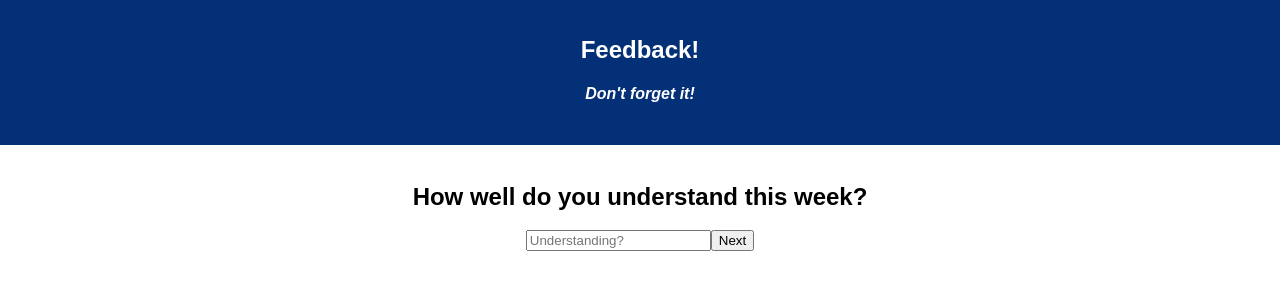
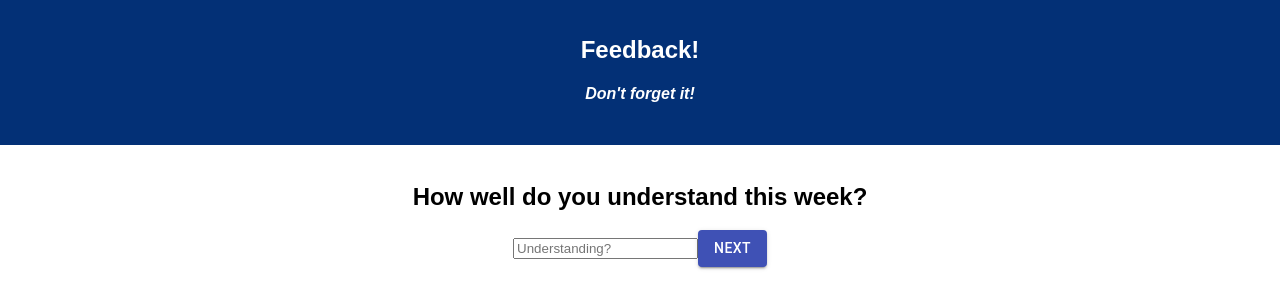
Before and after one commit to joeheintz45/weekend5-feedback-form, a React (Create React App) app: page /#/understanding in a window 1280 px wide. Shown: the top 308 px of the page. Built offline with nearby package versions, Linux system fonts and the light colour scheme.

Commit message:
imported the material-ui button into the app

```diff
--- a/package.json
+++ b/package.json
@@ -4,6 +4,7 @@
   "private": true,
   "proxy": "http://localhost:5000",
   "dependencies": {
+    "@material-ui/core": "^4.11.0",
     "axios": "^0.19.0",
     "bootstrap": "^4.5.3",
     "pg": "^8.2.1",
--- a/src/components/App/App.js
+++ b/src/components/App/App.js
@@ -9,6 +9,7 @@ import CommentPage from '../CommentPage/CommentPage';
 import ReviewPage from '../ReviewPage/ReviewPage';
 import ResetPage from '../ResetPage/ResetPage';
 
+// main app component for the react page
 class App extends Component {
   render() {
     return (
--- a/src/components/CommentPage/CommentPage.js
+++ b/src/components/CommentPage/CommentPage.js
@@ -1,5 +1,6 @@
 import React, { Component } from 'react';
 import { connect } from 'react-redux';
+import Button from '@material-ui/core/Button';
 
 // component that displays the comments input page
 class CommentPage extends Component {
@@ -29,7 +30,13 @@ class CommentPage extends Component {
           placeholder="Comments?"
           type="text"
         />
-        <button onClick={this.nextPageDispatch}>Next</button>
+        <Button
+          variant="contained"
+          color="primary"
+          onClick={this.nextPageDispatch}
+        >
+          Next
+        </Button>
       </div>
     );
   }
--- a/src/components/FeelingPage/FeelingPage.js
+++ b/src/components/FeelingPage/FeelingPage.js
@@ -1,5 +1,6 @@
 import React, { Component } from 'react';
 import { connect } from 'react-redux';
+import Button from '@material-ui/core/Button';
 
 // component for the feeling view
 class FeelingPage extends Component {
@@ -34,7 +35,13 @@ class FeelingPage extends Component {
           placeholder="Feeling?"
           type="number"
         />
-        <button onClick={this.nextPageDispatch}>Next</button>
+        <Button
+          variant="contained"
+          color="primary"
+          onClick={this.nextPageDispatch}
+        >
+          Next
+        </Button>
       </div>
     );
   }
--- a/src/components/HomePage/HomePage.js
+++ b/src/components/HomePage/HomePage.js
@@ -1,4 +1,5 @@
 import React, { Component } from 'react';
+import Button from '@material-ui/core/Button';
 
 // component for the home page view
 class HomePage extends Component {
@@ -11,7 +12,9 @@ class HomePage extends Component {
     return (
       <div>
         <h2>Let's Get started</h2>
-        <button onClick={this.nextPage}>Start</button>
+        <Button variant="contained" color="primary" onClick={this.nextPage}>
+          Start
+        </Button>
       </div>
     );
   }
--- a/src/components/ResetPage/ResetPage.js
+++ b/src/components/ResetPage/ResetPage.js
@@ -1,4 +1,5 @@
 import React, { Component } from 'react';
+import Button from '@material-ui/core/Button';
 
 // component for the reset view
 class ResetPage extends Component {
@@ -11,7 +12,9 @@ class ResetPage extends Component {
     return (
       <div>
         <h2>Thank You for your Feedback!</h2>
-        <button onClick={this.resetPage}>Leave New Feedback</button>
+        <Button variant="contained" color="primary" onClick={this.resetPage}>
+          Leave New Feedback
+        </Button>
       </div>
     );
   }
--- a/src/components/ReviewPage/ReviewPage.js
+++ b/src/components/ReviewPage/ReviewPage.js
@@ -1,6 +1,7 @@
 import axios from 'axios';
 import React, { Component } from 'react';
 import { connect } from 'react-redux';
+import Button from '@material-ui/core/Button';
 
 // component for the feedback review page
 class ReviewPage extends Component {
@@ -40,7 +41,13 @@ class ReviewPage extends Component {
         </p>
         <p>Support: {this.props.store.supportReducer.support}</p>
         <p>Comments: {this.props.store.commentReducer.comment}</p>
-        <button onClick={this.submitFeedback}>Submit</button>
+        <Button
+          variant="contained"
+          color="primary"
+          onClick={this.submitFeedback}
+        >
+          Submit
+        </Button>
       </div>
     );
   }
--- a/src/components/SupportPage/SupportPage.js
+++ b/src/components/SupportPage/SupportPage.js
@@ -1,5 +1,6 @@
 import React, { Component } from 'react';
 import { connect } from 'react-redux';
+import Button from '@material-ui/core/Button';
 
 // component for the support page
 class SupportPage extends Component {
@@ -34,7 +35,13 @@ class SupportPage extends Component {
           placeholder="Support?"
           type="number"
         />
-        <button onClick={this.nextPageDispatch}>Next</button>
+        <Button
+          variant="contained"
+          color="primary"
+          onClick={this.nextPageDispatch}
+        >
+          Next
+        </Button>
       </div>
     );
   }
--- a/src/components/UnderstandingPage/UnderstandingPage.js
+++ b/src/components/UnderstandingPage/UnderstandingPage.js
@@ -1,5 +1,6 @@
 import React, { Component } from 'react';
 import { connect } from 'react-redux';
+import Button from '@material-ui/core/Button';
 
 // component for the understanding page
 class UnderstandingPage extends Component {
@@ -37,7 +38,13 @@ class UnderstandingPage extends Component {
           placeholder="Understanding?"
           type="number"
         />
-        <button onClick={this.nextPageDispatch}>Next</button>
+        <Button
+          variant="contained"
+          color="primary"
+          onClick={this.nextPageDispatch}
+        >
+          Next
+        </Button>
       </div>
     );
   }
```
Also changed, not shown: 1 other file (tests, documents, lock files or other folders).
